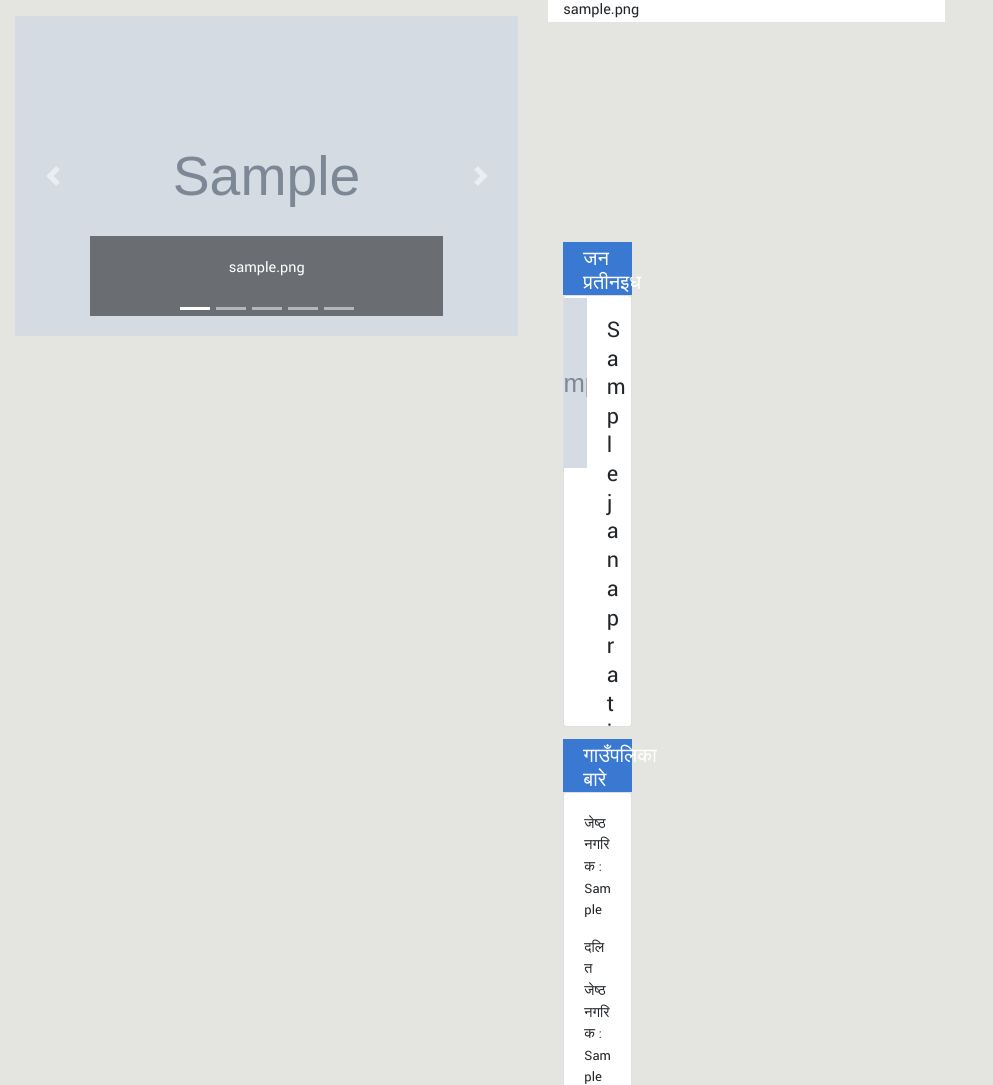
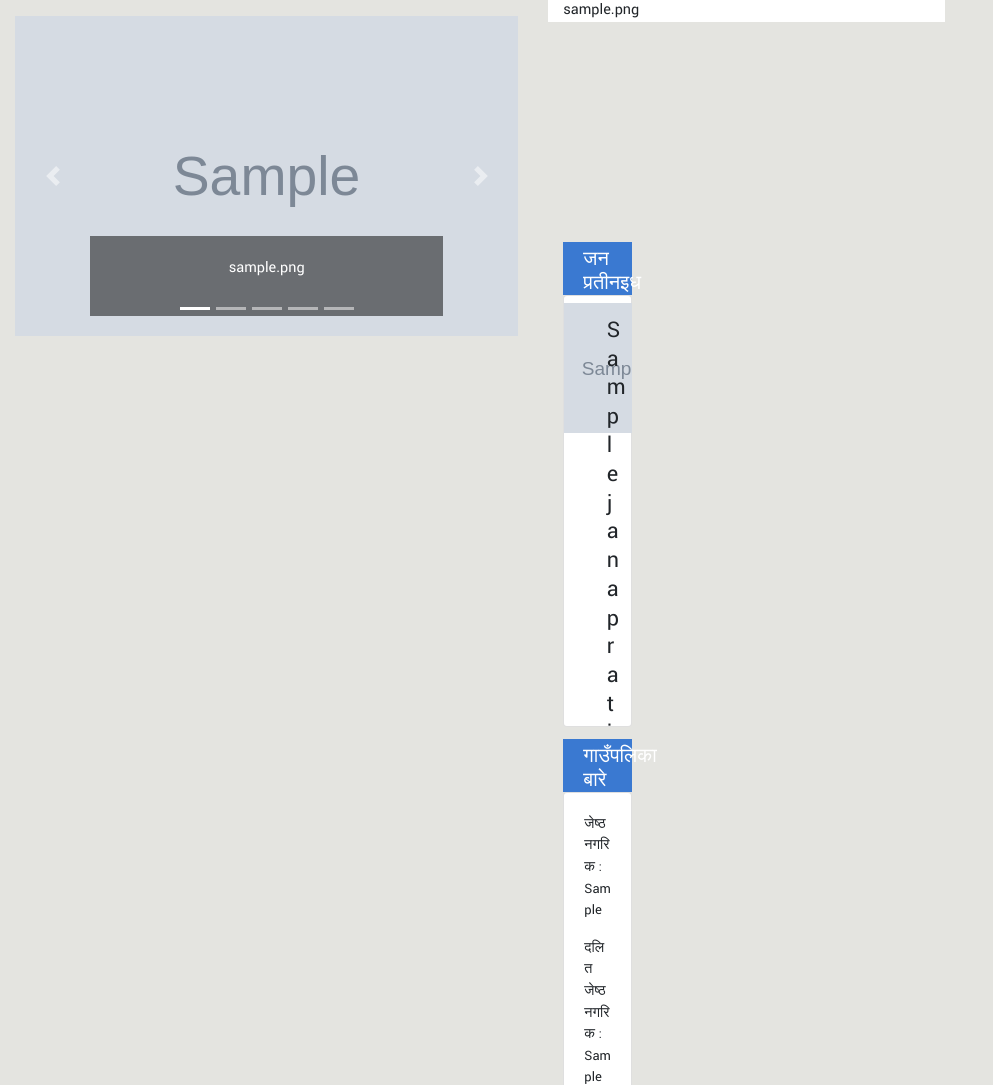
Before and after one commit to Aditya-Raj-Tiwari/gov_site_comp, a Django app: page / in a window 1280 px wide. Shown: the part 670-1755 px from the top of the page, without its empty margins (0-993 px from the left). Run offline with Django 3.2, Linux system fonts and the light colour scheme; tables that the repository leaves empty hold one stand-in row (values such as "Sample post"); grey boxes marked "Sample" are stand-in pictures; parts of the project's set-up code (start-up, migrations or seed data) failed here and were passed over; some libraries are stand-ins or nearby versions.

Commit message:
image made passport size 130*100 and adjusted

```diff
--- a/templates/gov_site_app/gov_site_main.html
+++ b/templates/gov_site_app/gov_site_main.html
@@ -385,8 +385,8 @@
                                     <div class="carousel-item active">
                                         <div class="card mb-3" style="max-width: 540px; max-height: 54vh">
                                             <div class="row no-gutters">
-                                                <div class="col-md-4" style="padding-top: 2px">
-                                                    <img src='{{ items.aadxya_photo.url }}' alt="..." height="170px" width="100%">
+                                                <div class="col-md-4" style="margin-top: 7px">
+                                                    <img src='{{ items.aadxya_photo.url }}' alt="..." height="130px" width="100px">
                                                 </div>
                                                 <div class="col-md-8">
                                                     <div class="card-body">
@@ -399,8 +399,8 @@
                                         </div>
                                         <div class="card mb-3" style="max-width: 540px;">
                                             <div class="row no-gutters">
-                                                <div class="col-md-4">
-                                                    <img src='{{  items.upadaxya_photo.url }}' alt="..." height="170px" width="100%">
+                                                <div class="col-md-4" style="margin-top: 7px">
+                                                    <img src='{{  items.upadaxya_photo.url }}' alt="..." height="130px" width="100px">
                                                 </div>
                                                 <div class="col-md-8">
                                                     <div class="card-body">
@@ -415,8 +415,8 @@
                                     <div class="carousel-item">
                                         <div class="card mb-3" style="max-width: 540px;">
                                             <div class="row no-gutters">
-                                                <div class="col-md-4">
-                                                    <img src='{{ items.pramukh_prasasakya_photo.url }}' alt="..." height="150px" width="100%">
+                                                <div class="col-md-4" style="margin-top: 7px">
+                                                    <img src='{{ items.pramukh_prasasakya_photo.url }}' alt="..." height="130px" width="100px">
                                                 </div>
                                                 <div class="col-md-8">
                                                     <div class="card-body">
@@ -429,13 +429,13 @@
                                         </div>
                                         <div class="card mb-3" style="max-width: 540px;">
                                             <div class="row no-gutters">
-                                                <div class="col-md-4">
-                                                    <img src='{{  items.suchana_tatha_sanchar_pratinidhi_photo.url }}' alt="..." height="169px" width="100%">
+                                                <div class="col-md-4" style="margin-top: 7px">
+                                                    <img src='{{  items.suchana_tatha_sanchar_pratinidhi_photo.url }}' alt="..." height="134px" width="100px">
                                                 </div>
                                                 <div class="col-md-8">
                                                     <div class="card-body">
                                                         <h4 class="card-title">{{ items.suchana_tatha_sanchar_pratinidhi_name }}</h4>
-                                                        <p class="card-text">सूचना तथा संचार प्रविधि अधिकृत</p>
+                                                        <p class="card-text" style="font-size: 0.8em">सूचना तथा संचार प्रविधि अधिकृत</p>
                                                         <p class="card-text"><small class="text-muted">{{ items.suchana_tatha_sanchar_pratinidhi_phonenumber }}</small></p>
                                                     </div>
                                                 </div>
```
